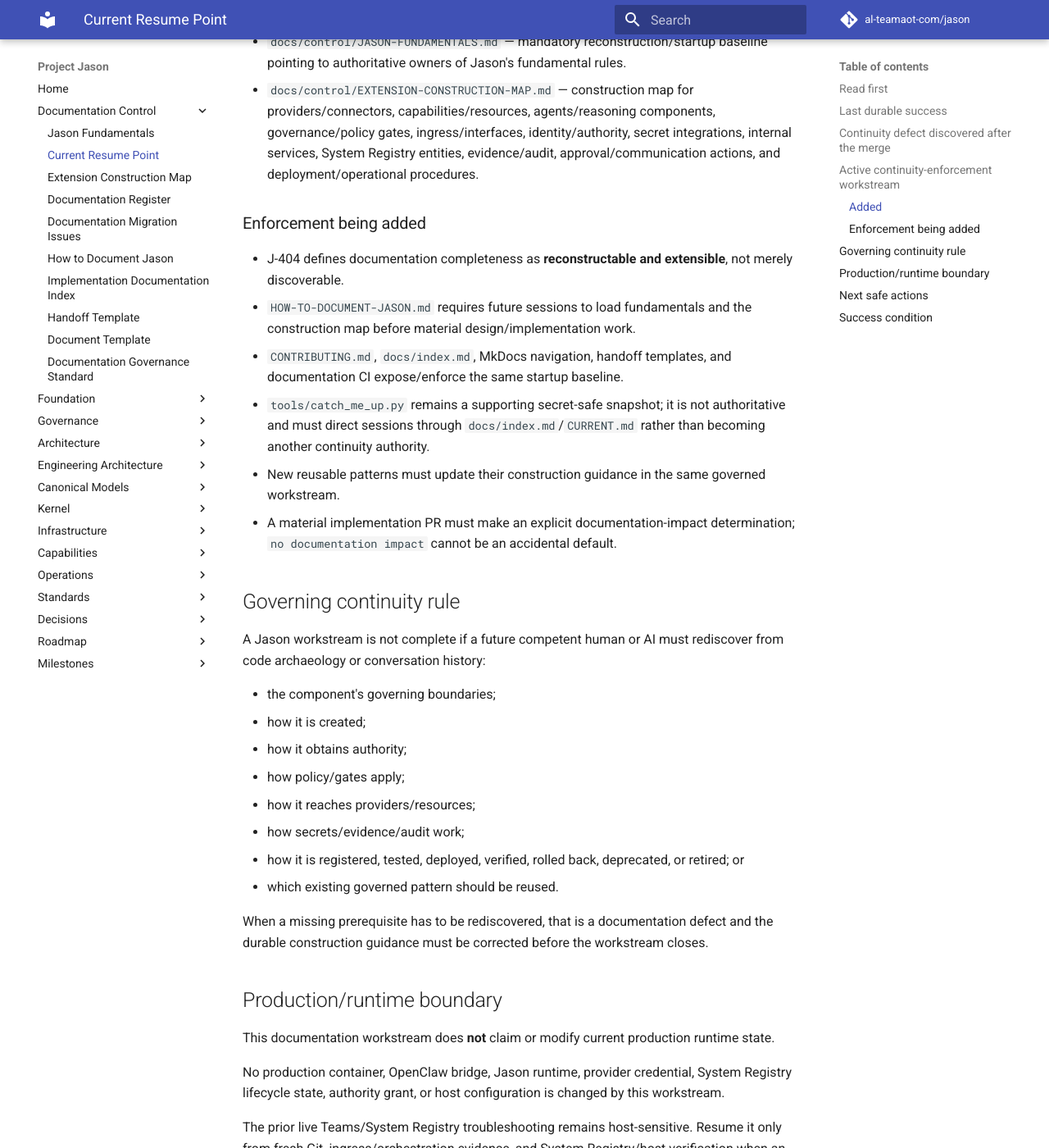
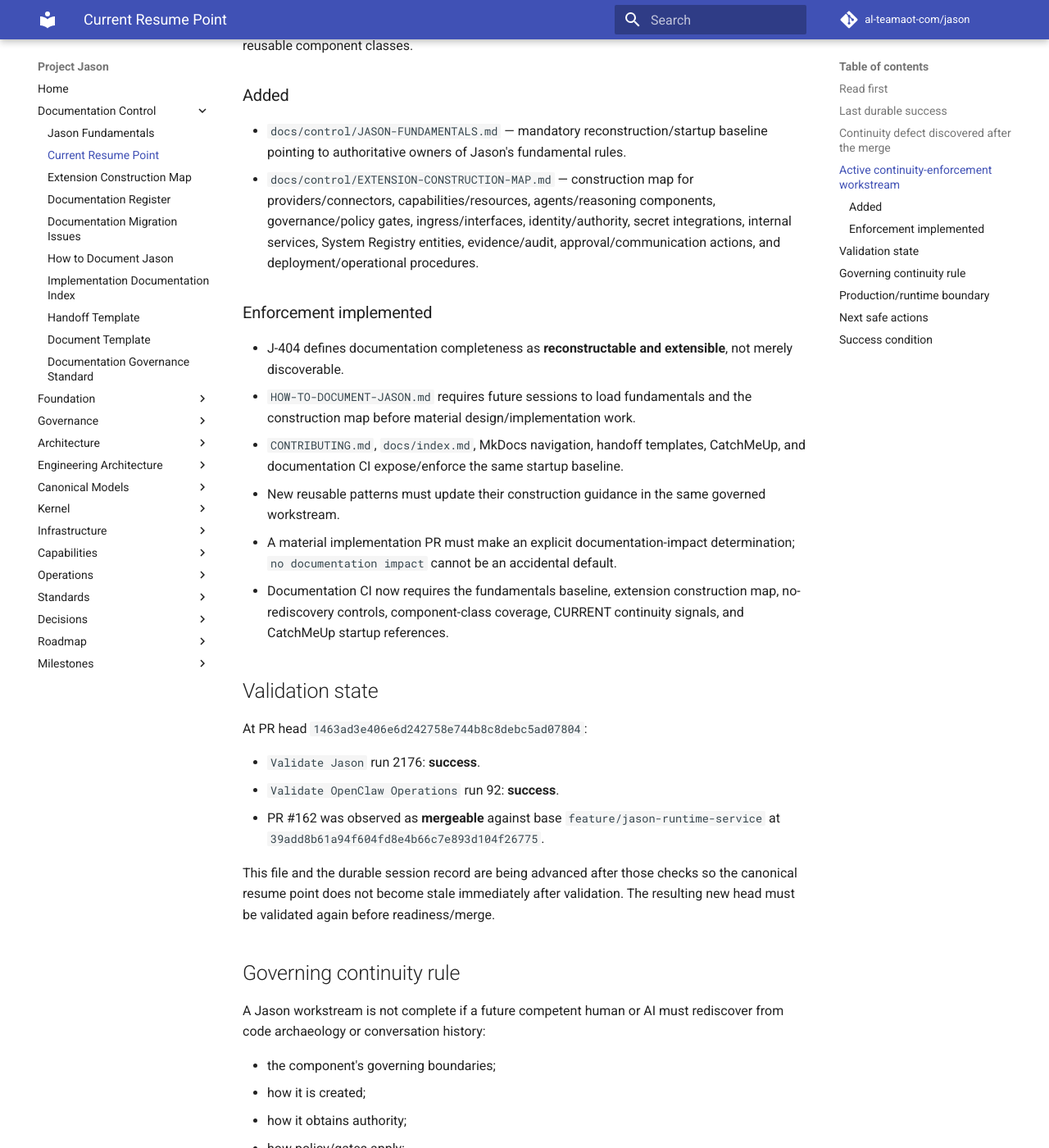
Before and after one commit to al-teamaot-com/jason, an MkDocs documentation site: the page built from docs/control/CURRENT.md, in a window 1280 px wide and 1400 px high, scrolled down 1916 px. Shown: the whole window at 82% size. Built offline with MkDocs 1.6.1 and Material for MkDocs 9.7.7, drawn with Linux system fonts in a browser that asks for light colours; comment, search, counter and statistics services are not loaded; some of the changed text lies outside the part shown.

Commit message:
Advance CURRENT to validated continuity PR state

```diff
--- a/docs/control/CURRENT.md
+++ b/docs/control/CURRENT.md
@@ -1,7 +1,7 @@
 # Project Jason — Current Resume Point
 
 **Updated:** 2026-08-12
-**Status:** Documentation control-plane consolidation is merged. Continuity-enforcement follow-up is active to prevent future sessions from rediscovering Jason fundamentals or reusable construction patterns.
+**Status:** Continuity-enforcement follow-up is implemented on PR #162. Initial `Validate Jason` and `Validate OpenClaw Operations` checks are green; final readiness requires the post-closeout validation triggered by the latest CURRENT/session updates and a fresh base/head check immediately before merge.
 **Canonical purpose:** Human-readable resume point for current work. Production/runtime facts must still be established from current Git, the System Registry, and fresh host evidence when required.
 
 ## Read first
@@ -45,6 +45,10 @@ Branch:
 
 `docs/fundamentals-enforcement-2026-08-12`
 
+Pull request:
+
+`#162 — Enforce Jason fundamentals and extension continuity`
+
 Purpose:
 
 Prevent repeated rediscovery of Jason's fundamental architecture and the method used to create reusable component classes.
@@ -54,14 +58,24 @@ Prevent repeated rediscovery of Jason's fundamental architecture and the method
 - `docs/control/JASON-FUNDAMENTALS.md` — mandatory reconstruction/startup baseline pointing to authoritative owners of Jason's fundamental rules.
 - `docs/control/EXTENSION-CONSTRUCTION-MAP.md` — construction map for providers/connectors, capabilities/resources, agents/reasoning components, governance/policy gates, ingress/interfaces, identity/authority, secret integrations, internal services, System Registry entities, evidence/audit, approval/communication actions, and deployment/operational procedures.
 
-### Enforcement being added
+### Enforcement implemented
 
 - J-404 defines documentation completeness as **reconstructable and extensible**, not merely discoverable.
 - `HOW-TO-DOCUMENT-JASON.md` requires future sessions to load fundamentals and the construction map before material design/implementation work.
-- `CONTRIBUTING.md`, `docs/index.md`, MkDocs navigation, handoff templates, and documentation CI expose/enforce the same startup baseline.
-- `tools/catch_me_up.py` remains a supporting secret-safe snapshot; it is not authoritative and must direct sessions through `docs/index.md`/`CURRENT.md` rather than becoming another continuity authority.
+- `CONTRIBUTING.md`, `docs/index.md`, MkDocs navigation, handoff templates, CatchMeUp, and documentation CI expose/enforce the same startup baseline.
 - New reusable patterns must update their construction guidance in the same governed workstream.
 - A material implementation PR must make an explicit documentation-impact determination; `no documentation impact` cannot be an accidental default.
+- Documentation CI now requires the fundamentals baseline, extension construction map, no-rediscovery controls, component-class coverage, CURRENT continuity signals, and CatchMeUp startup references.
+
+## Validation state
+
+At PR head `1463ad3e406e6d242758e744b8c8debc5ad07804`:
+
+- `Validate Jason` run 2176: **success**.
+- `Validate OpenClaw Operations` run 92: **success**.
+- PR #162 was observed as **mergeable** against base `feature/jason-runtime-service` at `39add8b61a94f604fd8e4b66c7e893d104f26775`.
+
+This file and the durable session record are being advanced after those checks so the canonical resume point does not become stale immediately after validation. The resulting new head must be validated again before readiness/merge.
 
 ## Governing continuity rule
 
@@ -88,10 +102,10 @@ The prior live Teams/System Registry troubleshooting remains host-sensitive. Res
 
 ## Next safe actions
 
-1. Finish continuity-enforcement controls and validation on `docs/fundamentals-enforcement-2026-08-12`.
-2. Run/observe repository validation and strict MkDocs CI.
-3. Refetch `feature/jason-runtime-service` immediately before PR readiness/merge.
-4. Merge only after continuity controls are green and branch is reconciled with current base.
+1. Allow CI to validate the latest closeout head after this CURRENT/session update.
+2. Refetch `feature/jason-runtime-service` and PR #162 immediately before changing readiness or merge state.
+3. If CI remains green and the base/head are unchanged/reconciled, mark PR #162 ready for review.
+4. Do not merge until an explicit merge decision is made against that revalidated state.
 5. When host work resumes, load canonical fundamentals/construction guidance before returning to live Teams return-path diagnosis.
 
 ## Success condition
```
